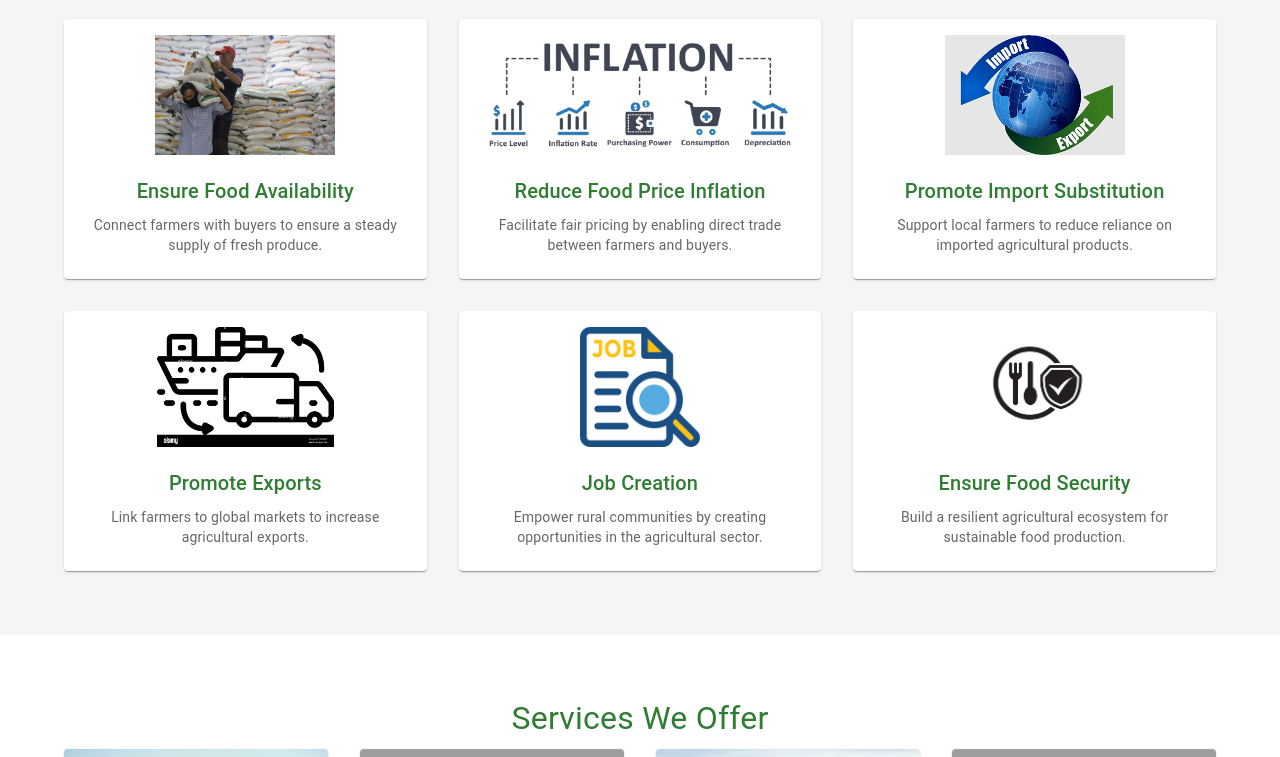
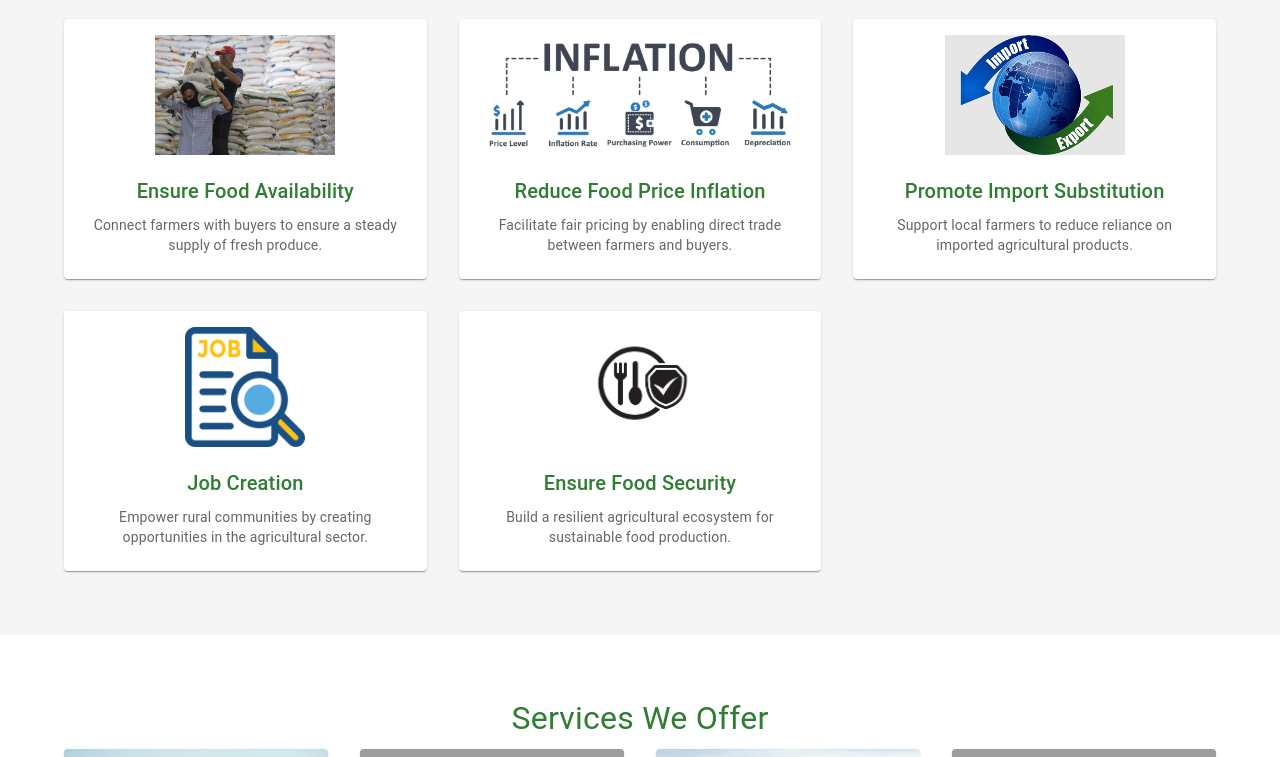
Before and after one commit to kaniobed28/crop-connect, a React (Create React App) app: page / in a window 1280 px wide. Shown: the part 896-1653 px from the top of the page. Built offline with nearby package versions, Linux system fonts and the light colour scheme; grey boxes are pictures that could not be loaded.

Commit message:
Update About page to reflect accurate number of empowered farmers; comment out Promote Exports section in Home page

```diff
--- a/src/pages/About.js
+++ b/src/pages/About.js
@@ -142,7 +142,7 @@ const About = () => {
             {[
               {
                 title: 'Farmers Empowered',
-                value: '5,000+',
+                value: '500+',
                 description: 'Empowered farmers with access to markets and real-time agricultural support.',
               },
               {
--- a/src/pages/Home.js
+++ b/src/pages/Home.js
@@ -122,11 +122,11 @@ const Home = () => {
                 description: 'Support local farmers to reduce reliance on imported agricultural products.',
                 icon: '/assets/icon-import-substitution.png',
               },
-              {
-                title: 'Promote Exports',
-                description: 'Link farmers to global markets to increase agricultural exports.',
-                icon: '/assets/icon-exports.png',
-              },
+              // {
+              //   title: 'Promote Exports',
+              //   description: 'Link farmers to global markets to increase agricultural exports.',
+              //   icon: '/assets/icon-exports.png',
+              // },
               {
                 title: 'Job Creation',
                 description: 'Empower rural communities by creating opportunities in the agricultural sector.',
```
